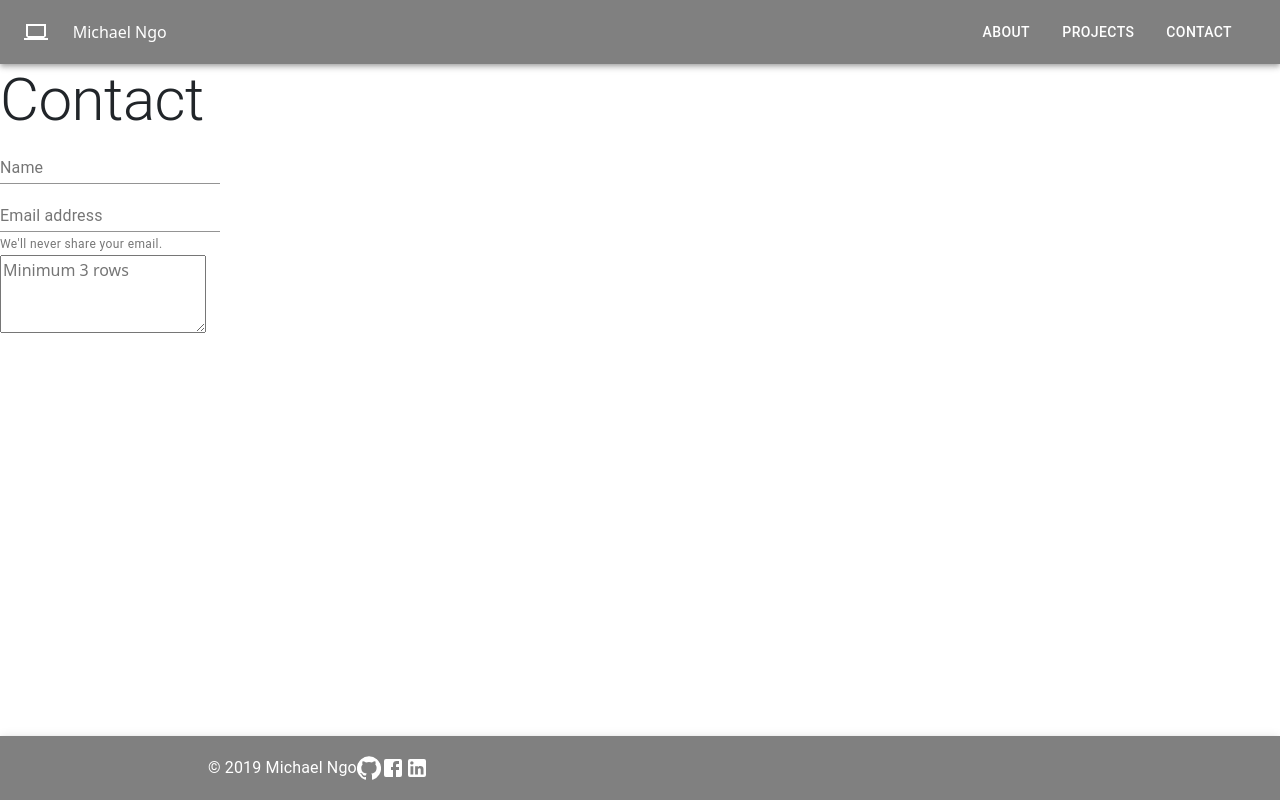
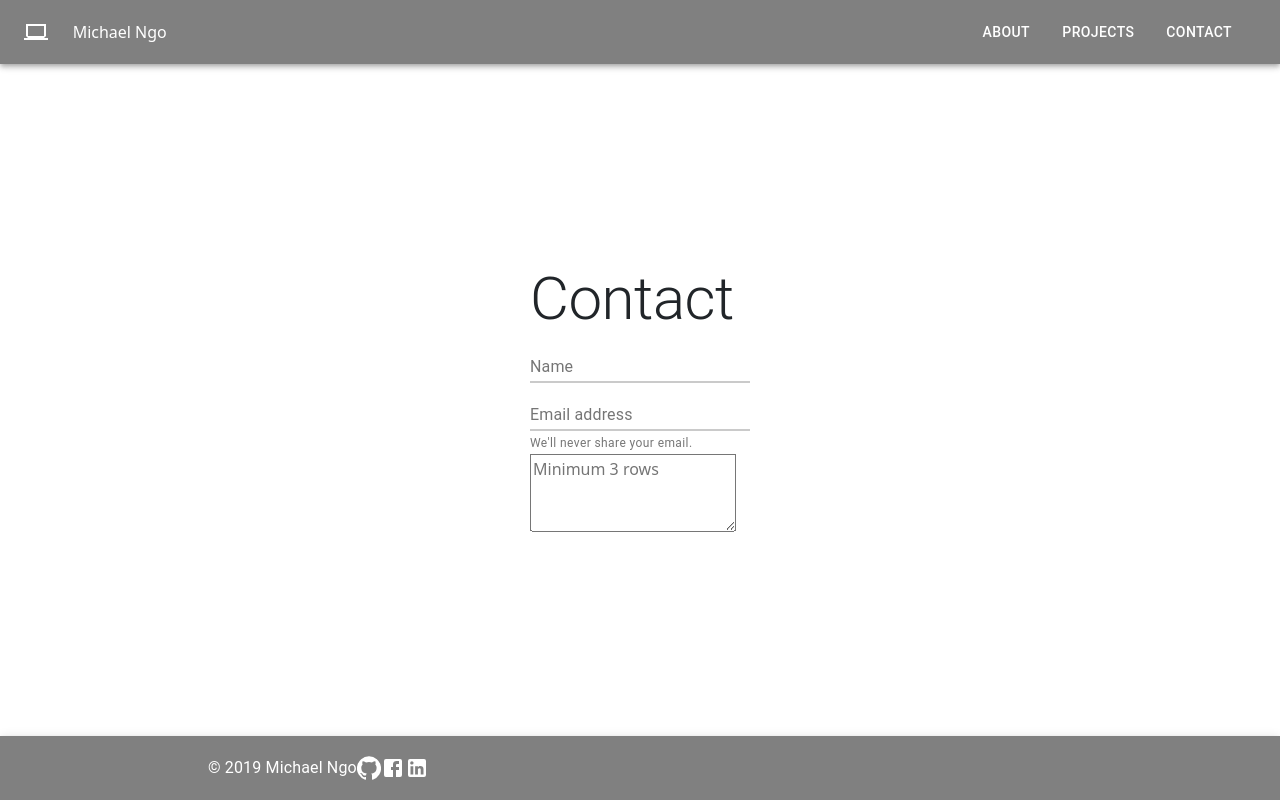
Before and after one commit to DeviantSchemist/react-portfolio, a React (Create React App) app: page /contact in a window 1280 px wide. Built offline with nearby package versions, Linux system fonts and the light colour scheme.

Commit message:
centered contact elements and made footer elements open in new tab

```diff
--- a/src/components/Footer.js
+++ b/src/components/Footer.js
@@ -29,9 +29,9 @@ const Footer = () => {
           <Typography variant="body1" color="inherit">
             © 2019 Michael Ngo
           </Typography>
-          <GitHubIcon onClick={() => window.location.href='https://github.com/DeviantSchemist'} className={classes.clickableIcon} />
-          <FacebookIcon onClick={() => window.location.href='https://www.facebook.com/michael.ngo.9'} className={classes.clickableIcon} />
-          <LinkedInIcon onClick={() => window.location.href='https://www.facebook.com/michael.ngo.9'} className={classes.clickableIcon}/>
+          <GitHubIcon onClick={() => window.open('https://github.com/DeviantSchemist')} className={classes.clickableIcon} />
+          <FacebookIcon onClick={() => window.open('https://www.facebook.com/michael.ngo.9')} className={classes.clickableIcon} />
+          <LinkedInIcon onClick={() => window.open('https://www.facebook.com/michael.ngo.9')} className={classes.clickableIcon}/>
         </Toolbar>
       </Container>
     </AppBar>
--- a/src/pages/Contact/Contact.js
+++ b/src/pages/Contact/Contact.js
@@ -3,6 +3,12 @@ import { FormControl, InputLabel, Input, FormHelperText, Typography, makeStyles,
 const useStyles = makeStyles({
   forms: {
     display: 'block'
+  },
+  center: {
+    position: 'fixed',
+    top: '50%',
+    left: '50%',
+    transform: 'translate(-50%, -50%)'
   }
 })
 
@@ -11,6 +17,7 @@ const Contact = () => {
 
   return (
     <>
+      <section className={classes.center}>
         <Typography variant="h2">
           Contact
         </Typography>
@@ -27,6 +34,7 @@ const Contact = () => {
         </FormControl>
 
         <TextareaAutosize aria-label="minimum height" minRows={3} placeholder="Minimum 3 rows" />
+      </section>
     </>
   )
 }
```
Lines whose indentation alone changed are shown as unchanged.
